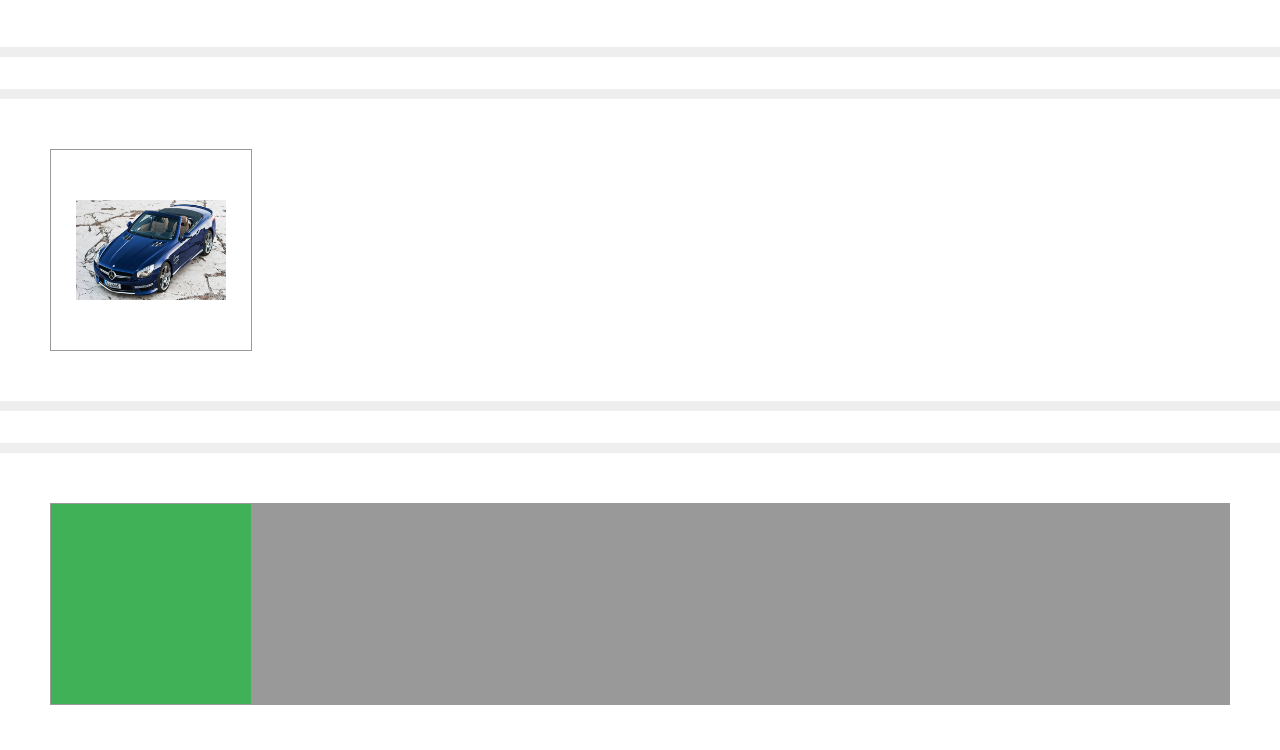
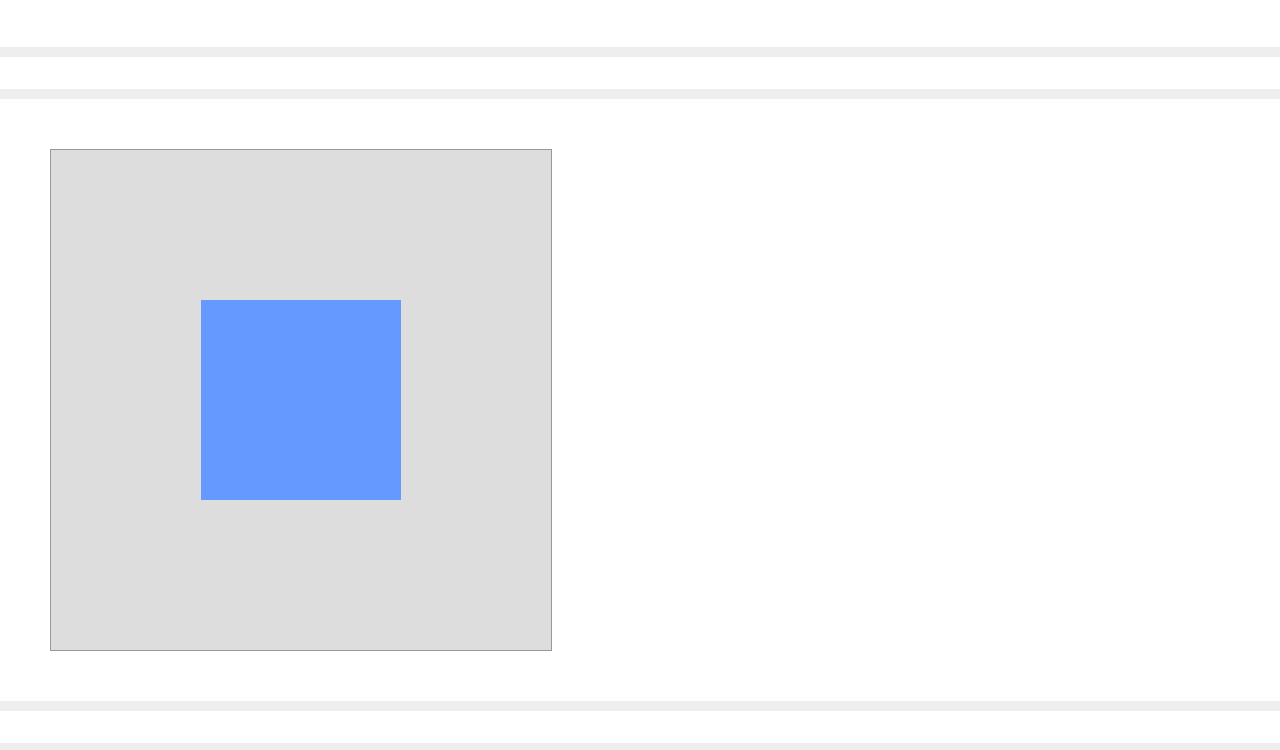
Before and after one commit to JacobMa1996/StudyNotes, a plain HTML site: page exercises/front_end_written.html in a window 1280 px wide. Shown: the part 870-1620 px from the top of the page. Drawn offline with Linux system fonts and the light colour scheme.

Commit message:
前端笔试CSS布局：日常更新

```diff
--- a/exercises/front_end_written.html
+++ b/exercises/front_end_written.html
@@ -41,7 +41,13 @@
     </div>
 </div>
 <!--文字水平垂直居中end-->
-
+<!--div垂直水平居中start-->
+<div class="item">
+    <div class="align-div-box">
+        <div class="align-div"></div>
+    </div>
+</div>
+<!--div垂直水平居中end-->
 <!--图片垂直居中start-->
 <div class="item">
     <div class="ver-pic">
--- a/exercises/main.css
+++ b/exercises/main.css
@@ -61,7 +61,6 @@ img {
     line-height: 200px;
     width: 200px;
     padding: 0 50px;
-
 }
 
 .align-ml-word3 {
@@ -77,6 +76,24 @@ img {
     vertical-align: middle;
 }
 
+.align-div-box {
+    background-color: #ddd;
+    height: 500px;
+    width: 500px;
+    position: relative;
+}
+
+.align-div {
+    background-color: #6699ff;
+    height: 200px;
+    width: 200px;
+    position: absolute;
+    top: 50%;
+    left: 50%;
+    margin-top: -100px;
+    margin-left: -100px;
+}
+
 .ver-pic {
     width: 200px;
     height: 200px;
@@ -90,18 +107,18 @@ img {
 }
 
 .self-adaption {
-    height:200px;
+    height: 200px;
 }
 
 .sa-left {
-    height:100%;
+    height: 100%;
     width: 200px;
     float: left;
     background: #40b157;
 }
 
 .sa-right {
-    height:100%;
+    height: 100%;
     margin-left: 200px;
     background: #999999;
 }
```
Also changed, not shown: test.js (added, +65 -0 lines), basics/actionScope.html (renamed from actionScope.html), basics/datatypeANDoperators.html (renamed from datatypeANDoperators.html).
